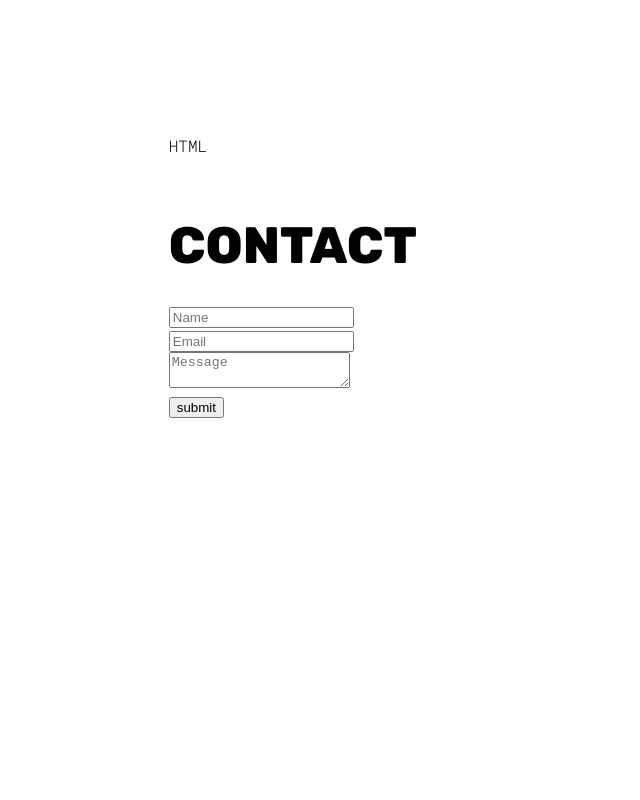
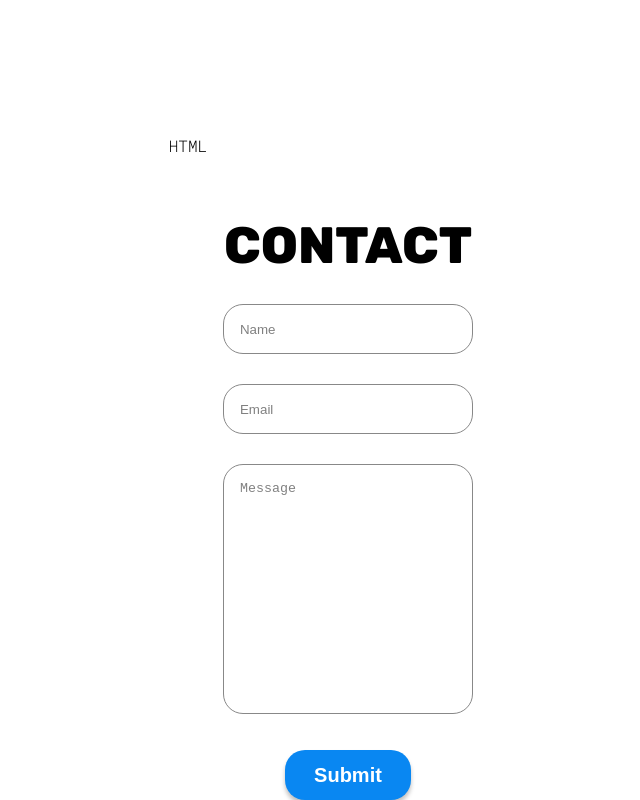
Before and after one commit to Vijayt2001/portfolio-react, a React (Vite) app: page / in a window 1280 px wide. Shown: the part 7461-8261 px from the top of the page, without its empty margins (292-932 px from the left). Before the commit the page ends 7879 px from the top, so only its background shows below. Built offline with nearby package versions, Linux system fonts and the light colour scheme.

Commit message:
page not loading on mac

```diff
--- a/src/sections/Contact/Contact.jsx
+++ b/src/sections/Contact/Contact.jsx
@@ -1,11 +1,9 @@
-import React from "react";
-import styles from "./ContactStyles.module.css";
+import styles from './ContactStyles.module.css';
 
 function Contact() {
   return (
-    <section id="contact" className={StyleSheet.container}>
+    <section id="contact" className={styles.container}>
       <h1 className="sectionTitle">Contact</h1>
-
       <form action="">
         <div className="formGroup">
           <label htmlFor="name" hidden>
@@ -19,7 +17,6 @@
             required
           />
         </div>
-
         <div className="formGroup">
           <label htmlFor="email" hidden>
             Email
@@ -32,7 +29,6 @@
             required
           />
         </div>
-
         <div className="formGroup">
           <label htmlFor="message" hidden>
             Message
@@ -41,13 +37,9 @@
             name="message"
             id="message"
             placeholder="Message"
-            required ></textarea>
-
+            required></textarea>
         </div>
-        <input className="hover btn" type="submit"
-        value="submit"
-        />
-
+        <input className="hover btn" type="submit" value="Submit" />
       </form>
     </section>
   );
--- a/src/sections/Contact/ContactStyles.module.css
+++ b/src/sections/Contact/ContactStyles.module.css
@@ -0,0 +1,61 @@
+.container {
+    display: flex;
+    flex-direction: column;
+    text-align: center;
+  }
+
+  form {
+    display: flex;
+    flex-direction: column;
+    gap: 30px;
+  }
+
+  textarea,
+  input:not([type='submit']) {
+    height: 50px;
+    padding-left: 16px;
+    width: 250px;
+  }
+
+  textarea {
+    padding-top: 16px;
+    resize: none;
+    height: 250px;
+  }
+
+  input,
+  textarea {
+    border-radius: 20px;
+    border: #888 1px solid;
+    box-sizing: border-box;
+    justify-self: center;
+    background-color: var(--background-color);
+    color: var(--form-text-color);
+  }
+
+  ::placeholder {
+    color: var(--form-text-color);
+  }
+
+  input[type='submit'] {
+    background-color: var(--btn-color);
+    color: var(--btn-text-color);
+    border: none;
+    border-radius: 20px;
+    width: 126px;
+    height: 50px;
+    font-size: 20px;
+    font-weight: bold;
+    box-shadow: 0 4px 4px rgba(0, 0, 0, 0.25);
+    transition: box-shadow 200ms ease-in-out, transform 200ms ease-in-out;
+    margin: auto;
+  }
+
+  input[type='submit']:hover {
+    transform: scale(1.05);
+  }
+
+  input[type='submit']:active {
+    transform: translateY(2px);
+    box-shadow: 0 2px 2px rgba(0, 0, 0, 0.25);
+  }
--- a/src/sections/Skills/SkillsStyles.Module.css
+++ b/src/sections/Skills/SkillsStyles.Module.css
@@ -1,4 +1,4 @@
-.container{
+/* .container{
     display: flex;
     flex-direction: column;
     text-align: center;
@@ -33,4 +33,4 @@
 
 
     }
-}
+} */
```
